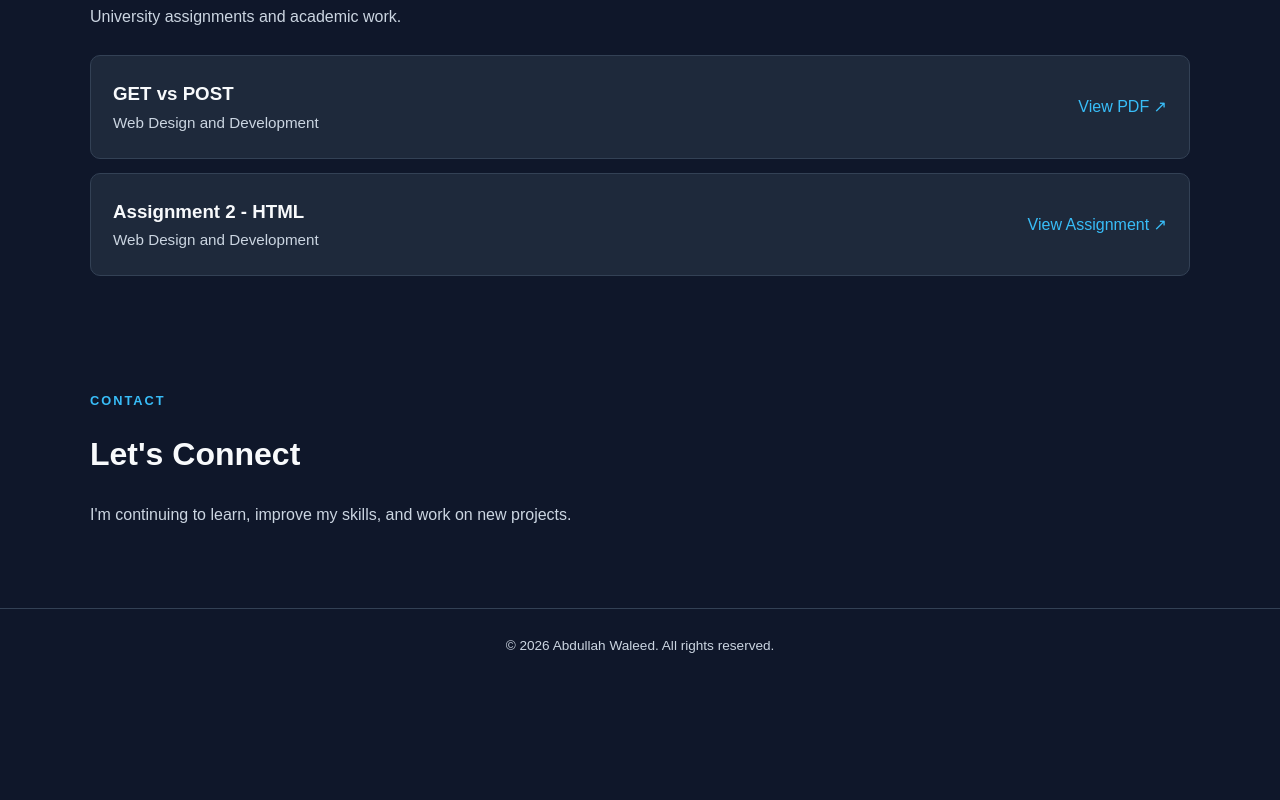
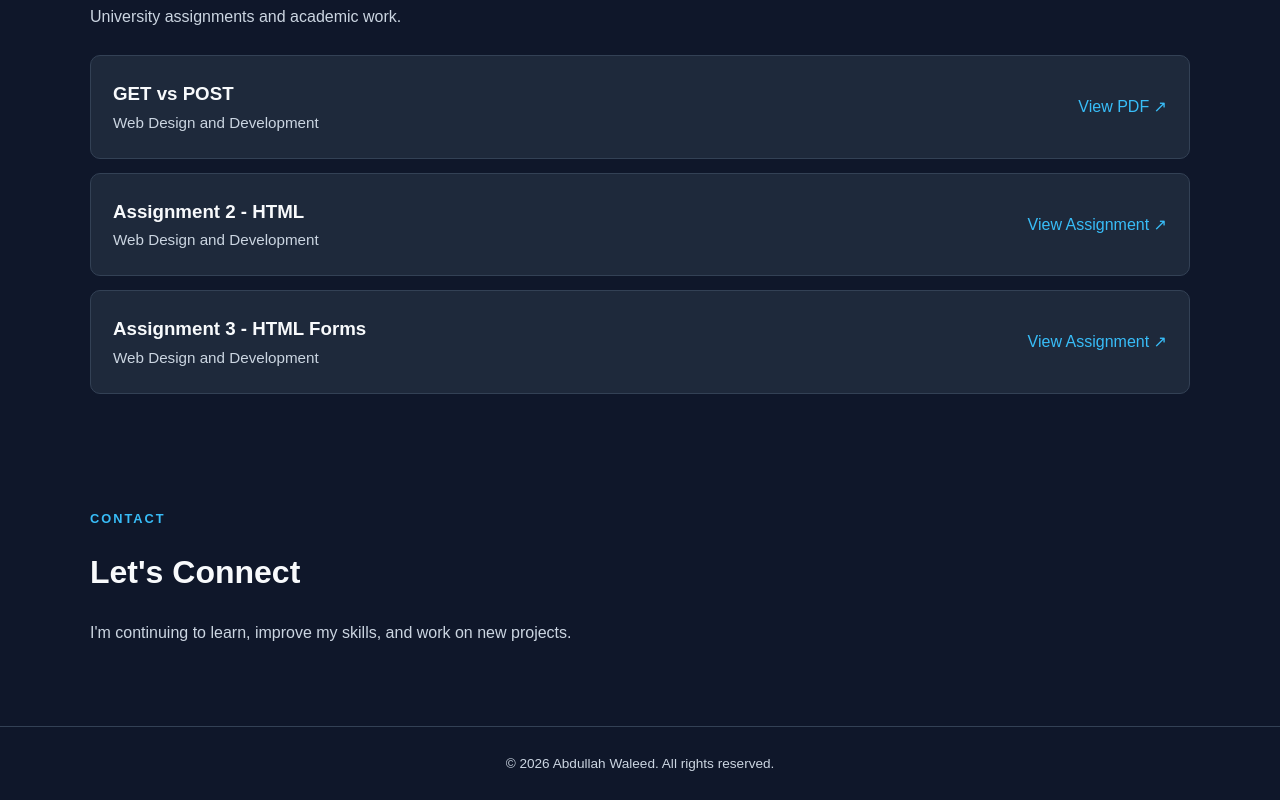
Before and after one commit to abdullahwaleed649-dev/Abdullah_Portfolio, a plain HTML site: page index.html in a window 1280 px wide. Shown: the part 2079-2879 px from the top of the page. Before the commit the page ends 2762 px from the top, so only its background shows below. Drawn offline with Linux system fonts and the light colour scheme.

Commit message:
Update index.html

```diff
--- a/index.html
+++ b/index.html
@@ -117,6 +117,16 @@
                     <a href="Assignment2/" target="_blank" rel="noopener">View Assignment ↗</a>
                 </article>
 
+                <article class="assignment">
+    <div>
+        <h3>Assignment 3 - HTML Forms</h3>
+        <p>Web Design and Development</p>
+    </div>
+    <a href="Index.html" target="_blank" rel="noopener">
+        View Assignment ↗
+    </a>
+</article>
+
             </div>
         </section>
 
```
